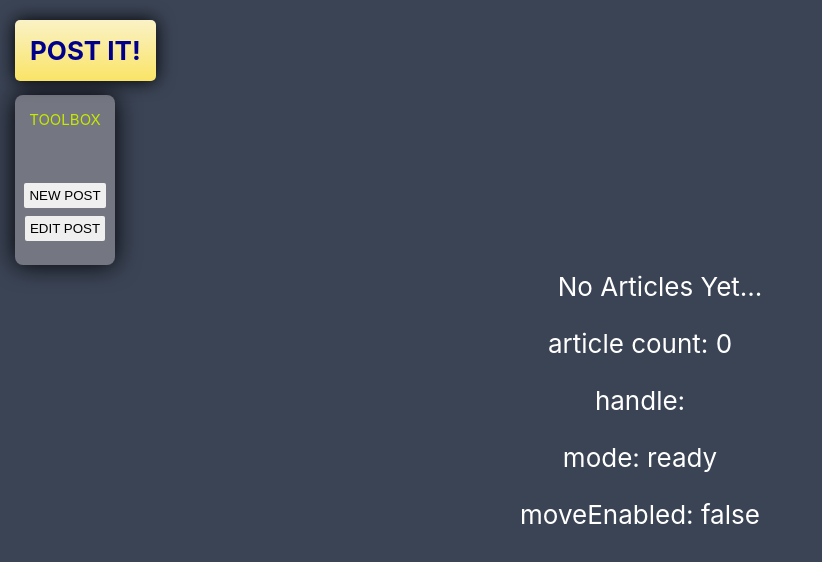
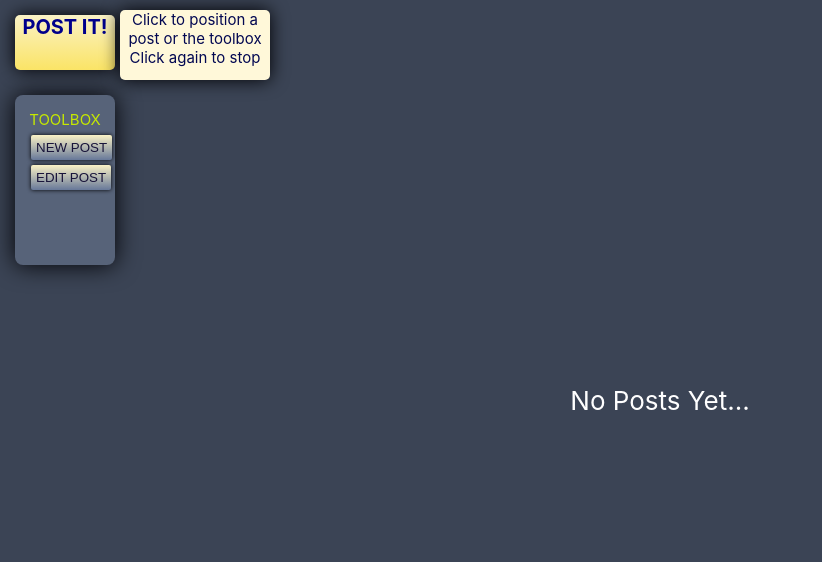
Before and after one commit to R-Cole/post-it-, a React (Create React App) app: page / in a window 1280 px wide. Shown: the top 562 px of the page, without its empty margins (0-822 px from the left). Built offline with nearby package versions, Linux system fonts and the light colour scheme.

Commit message:
added delete note

```diff
--- a/src/App.css
+++ b/src/App.css
@@ -46,7 +46,7 @@ body {
   list-style: none;
 }
 
-.ArticleCount {
+.ArticleId {
   position: absolute;
   top: 3px;
   left: 3px;
@@ -74,7 +74,7 @@ body {
   display: block;
   width: 100px;
   height: 170px;
-  background-color: rgb(116, 118, 129);
+  background-color: #576379;
 }
 
 .toolBoxText {
@@ -92,13 +92,33 @@ body {
 
 }
 
-.button {
+.newPostbutton {
+  color: rgb(24, 20, 58);
+  position: absolute;
+  top: 40px;
+  left: 16px;
   border: none;
   padding: 5px;
   border-radius: 2px;
+  background-image: linear-gradient(rgb(250, 242, 198),rgb(103, 120, 153));
+  filter: drop-shadow(0 0 0.12rem rgb(1, 1, 2));
+}
+
+
+.editPostbutton {
+  color: rgb(24, 20, 58);
+  position: absolute;
+  top: 70px;
+  left: 16px;
+  border: none;
+  padding: 5px;
+  border-radius: 2px;
+  background-image: linear-gradient(rgb(250, 242, 198),rgb(103, 120, 153));
+  filter: drop-shadow(0 0 0.12rem rgb(1, 1, 2));
 }
 
 .submitFormButton{
+  color: rgb(24, 20, 58);
   border-radius: 5px;
   font-size: 20px;
   position: absolute;
@@ -107,9 +127,12 @@ body {
   padding: 10px;
   border-radius: 2px;
   margin-left: -120px;
+  background-image: linear-gradient(rgb(250, 242, 198),rgb(103, 120, 153));
+  filter: drop-shadow(0 0 0.12rem rgb(1, 1, 2));
 }
 
 .deleteFormButton{
+  color: rgb(226, 0, 0);
   border-radius: 5px;
   font-size: 20px;
   position: absolute;
@@ -118,6 +141,8 @@ body {
   padding: 10px;
   border-radius: 2px;
   margin-left: 30px;
+  background-image: linear-gradient(rgb(250, 242, 198),rgb(103, 120, 153));
+  filter: drop-shadow(0 0 0.12rem rgb(1, 1, 2));
 }
 
 .AddArticleContainer {
@@ -176,14 +201,51 @@ body {
 .HeadlineContainer {
   z-index: +1;
   position: absolute;
-  padding: 15px;
-  top: -15px;
+  top: 15px;
   left: 15px;
+  width: 100px;
+  height: 55px;
+  font-size: 20px;
+  font-weight: bold;
+  vertical-align: middle;
   filter: drop-shadow(0 0 0.55rem rgb(1, 1, 2));
   border-radius: 5px;
   background-image: linear-gradient(rgb(250, 242, 198),rgb(250, 228, 102));
   /* background-color: rgb(250, 234, 143); */
   color: darkblue;
+}
+
+
+.InstructHover {
+  z-index: +1;
+  visibility: visible;
+  color: black;
+  position: absolute;
+  top: 0px;
+  left: 0px;
+  height: 80px;
+  width: 150px;
+}
+
+.InstructHover:hover .InstructText{
+  font-size: 15px;
+  visibility: visible;
+  border-radius: 5px;
+  color: rgb(3, 8, 82);
+  background-color: rgb(255, 248, 217);
+  position: absolute;
+  filter: drop-shadow(0 0 0.55rem rgb(1, 1, 2));
+  top: 10px;
+  left: 120px;
+  height: 70px;
+  width: 150px;
+}
+
+.InstructText {
+  visibility: hidden;
+  background-color: white;
+  color: black;
+  width: 300px;
 }
 
 
@@ -196,8 +258,6 @@ body {
   width: auto;
   height: auto;
 }
-
-
 
 .titleInput {
   font-style: bold;
--- a/src/actions/action.js
+++ b/src/actions/action.js
@@ -1,11 +1,9 @@
 
-//define action type variable -- a safegaurd
+//ADD article
 export const ADD_ARTICLE = 'ADD_ARTICLE';
 
-//define action function
 export function addArticle(payload){
 
-  //send command (type) to reducer along with data(payload)
   return {
 
     type:'ADD_ARTICLE',
@@ -15,7 +13,7 @@ export function addArticle(payload){
 
 }
 
-
+//EDIT article
 export const EDIT_ARTICLE = 'EDIT_ARTICLE';
 
 export function editArticle(payload,handle){
@@ -29,3 +27,17 @@ export function editArticle(payload,handle){
   }
 
 }
+
+//DELETE article
+export const DELETE_ARTICLE = 'DELETE_ARTICLE';
+
+export function deleteArticle(handle){
+
+  return {
+
+    type: DELETE_ARTICLE,
+    handle: handle
+  }
+
+
+}
--- a/src/components/Display.js
+++ b/src/components/Display.js
@@ -3,7 +3,7 @@ import { connect } from 'react-redux';
 import List from './List';
 import ToolBox from '../components/ToolBox';
 import AddArticleForm from '../components/AddArticleForm';
-import { addArticle, editArticle } from '../actions/action';
+import { addArticle, editArticle, deleteArticle } from '../actions/action';
 import HandCursor from '../assets/images/hand.png';
 
 const root = document.querySelector(':root');
@@ -26,7 +26,6 @@ export class Display extends React.Component {
       moveElement: null,
       mode: 'ready',
       showAddArticle: false,
-      articleCount: 0,
       moveEnabled: false,
       editAdd_X: null,
       editAdd_Y: null
@@ -41,11 +40,21 @@ export class Display extends React.Component {
 
   editArticle = () => {
 
-    console.log('edit article select...');
+    if(this.state.mode === 'ready' && this.props.articles.length > 0){
 
       this.setState({
         mode: 'select'
       })
+
+    }
+    else {
+
+      this.setState({
+        moveEnabled: false,
+        moveElement: null,
+      })
+
+    }
 
   }
 
@@ -55,11 +64,17 @@ export class Display extends React.Component {
     //ADD a new article
     if(this.state.mode === 'add'){
 
-      let addCount = this.state.articleCount + 1;
+      let id = 1;
+
+      if(this.props.articles.length > 0){
+
+        id = this.props.articles[this.props.articles.length - 1].articleId + 1;
+
+      }
 
       const newArticle = {
 
-        articleCount: addCount,
+        articleId: id,
         title: values.title,
         content: values.content,
         author: values.author
@@ -71,7 +86,6 @@ export class Display extends React.Component {
        //for the article counter...
        this.setState({
         mode: 'ready',
-        articleCount: addCount,
         showAddArticle: false,
         moveEnabled: false
       })
@@ -89,9 +103,9 @@ export class Display extends React.Component {
       let newArticle_X = parseInt(root.style.getPropertyValue(`--toolBoxLeft`)) + 135;
       let newArticle_Y = parseInt(root.style.getPropertyValue(`--toolBoxTop`)) - 35;
 
-      //set start place for new article based on the efault toolbox coords
-      root.style.setProperty(`--articleLeft${this.state.articleCount}`,`${newArticle_X}px`);
-      root.style.setProperty(`--articleTop${this.state.articleCount}`,`${newArticle_Y}px`);
+      //set start place for new article based on the default toolbox coords
+      root.style.setProperty(`--articleLeft${id}`,`${newArticle_X}px`);
+      root.style.setProperty(`--articleTop${id}`,`${newArticle_Y}px`);
       root.style.setProperty('--cursorHand','auto');
 
     }
@@ -103,7 +117,7 @@ export class Display extends React.Component {
 
       const editedArticle = {
 
-        articleCount: handle + 1,
+        articleId: handle,
         title: values.title,
         content: values.content,
         author: values.author
@@ -140,6 +154,13 @@ export class Display extends React.Component {
 
   deleteForm = () => {
 
+    //dispatch delete action if note exists
+    if(this.state.mode === 'edit'){
+
+      this.props.dispatch(deleteArticle(this.state.moveElement));
+
+    }
+
     //for the article counter...
     this.setState({
       mode: 'ready',
@@ -147,11 +168,12 @@ export class Display extends React.Component {
       moveEnabled: false
     })
 
-
   }
 
   //Open the add article form
   newArticle = () => {
+
+    if(this.state.mode === 'ready'){
 
       root.style.setProperty('--cursorHand','auto');
 
@@ -172,6 +194,8 @@ export class Display extends React.Component {
 
     }
 
+  }
+
   //enable movement or select article in EDIT mode
   clickToEnable(e,handle){
 
@@ -186,8 +210,6 @@ export class Display extends React.Component {
       this.setState({
         moveElement: null,
         moveEnabled: false,
-
-
       })
     }
     //ON
@@ -196,7 +218,6 @@ export class Display extends React.Component {
       this.setState({
         moveElement: handle,
         moveEnabled: true
-
       })
 
     }
@@ -204,14 +225,13 @@ export class Display extends React.Component {
     //select post to edit
     if(this.state.mode === 'select'){
 
-      console.log('handle: ',handle);
+      console.log('select handle: ',handle);
 
       this.setState({
         mode: 'edit',
         moveElement: handle,
         moveEnabled: false,
         showAddArticle: true
-
       })
 
       //put add article form on top of current selection
@@ -291,19 +311,24 @@ export class Display extends React.Component {
 
     if(this.state.mode === 'edit'){
 
+      //find article matching the articleId
       let handle = this.state.moveElement;
-      theArticle  = this.props.articles[handle];
+      theArticle = this.props.articles.find((item) => {
+
+        if(item.articleId === handle){return { item }}
+
+      })
+
+      console.log('theArticle >>',theArticle);
 
     }
     else {
-
       theArticle  = {
-        articleCount: this.state.articleCount,
+        articleId: null,
         title: null,
         content: null,
         author: null
       }
-
     }
 
     return(
@@ -318,7 +343,7 @@ export class Display extends React.Component {
           <AddArticleForm
             onSubmit={this.submitForm}
             deleteForm={this.deleteForm}
-            articleCount={this.state.moveElement}
+            articleCount={this.props.articles.length}
             mode={this.state.mode}
             handle={this.state.moveElement}
             articles={this.props.articles}
@@ -329,11 +354,14 @@ export class Display extends React.Component {
           newArticle={this.newArticle}
           editArticle={this.editArticle}
           clickToEnable={this.clickToEnable}/>
-        <h4 className='HeadlineContainer' >POST IT! </h4>
-        <p>article count: {this.state.articleCount}</p>
+        <div className='HeadlineContainer'>POST IT!</div>
+        <div className = 'InstructHover'>
+          <span className = 'InstructText'>Click to position a post or the toolbox<br/>Click again to stop</span>
+        </div>
+        {/* <p>local article count: {this.props.articles.length}</p>
         <p>handle: {this.state.moveElement}</p>
         <p>mode: {this.state.mode}</p>
-        <p>moveEnabled: {(this.state.moveEnabled)? 'true': 'false'}</p>
+        <p>moveEnabled: {(this.state.moveEnabled)? 'true': 'false'}</p> */}
 
       </div>
 
--- a/src/components/List.js
+++ b/src/components/List.js
@@ -16,32 +16,31 @@ export class List extends React.Component {
     render() {
 
       const theArticleList = this.props.articles.length === 0
-      ? 'No Articles Yet...'
+      ? 'No Posts Yet...'
       : this.props.articles.map((item,index) => {
 
-        let handle = index;
-        posStyle[index] = {
+        let handle = item.articleId;
+
+        posStyle[handle] = {
           position: 'absolute',
-          top: `var(--articleTop${index})`,
-          left: `var(--articleLeft${index})`,
-          zIndex: `var(--articleZindex${index})`
+          top: `var(--articleTop${handle})`,
+          left: `var(--articleLeft${handle})`,
+          zIndex: `var(--articleZindex${handle})`
         }
 
         return (
 
         <li
-          style={posStyle[index]}
-          key= {index}
+          style={posStyle[handle]}
+          key= {handle}
           className='Article'
           onClick={(e)=>this.props.clickToEnable(e,handle)}>
-          <span className='ArticleCount'>
-            #{item.articleCount}
+          <span className='ArticleId'>
+            #{item.articleId}
           </span>
            <div>
             <span className='ArticleTitle'>{item.title}</span>
-            <br className='smallLineBreak'></br>
             <p className='ArticleContent'>{item.content}</p>
-            <br className='smallLineBreak'></br>
             <span className='ArticleBy'>posted by {item.author}</span>
           </div>
         </li>
--- a/src/components/ToolBox.js
+++ b/src/components/ToolBox.js
@@ -8,9 +8,8 @@ function ToolBox(props) {
 
       <div className='toolBoxContainer' onClick={(e)=>props.clickToEnable(e,handle)}>
        <p className='toolBoxText'>TOOLBOX</p>
-       <br/>
-       <button className='button' onClick={(e)=> props.newArticle()}>NEW POST</button>
-       <button className='button' onClick={(e)=> props.editArticle()}>EDIT POST</button>
+       <button className='newPostbutton' onClick={(e)=> props.newArticle()}>NEW POST</button>
+       <button className='editPostbutton' onClick={(e)=> props.editArticle()}>EDIT POST</button>
       </div>
 
 
--- a/src/reducers/reducer.js
+++ b/src/reducers/reducer.js
@@ -1,5 +1,5 @@
 //import action
-import { ADD_ARTICLE, EDIT_ARTICLE } from '../actions/action';
+import { ADD_ARTICLE, EDIT_ARTICLE, DELETE_ARTICLE } from '../actions/action';
 
 //set initial state
 const initialState = {
@@ -11,13 +11,15 @@ const initialState = {
 //reducer function
 function randyReducer(state = initialState, action) {
 
+  const newArticles = state.articles.concat(action.payload);
+
   //Add article to articles array
   if(action.type === ADD_ARTICLE){
 
     //Object assign creates a new object to avoid object mutation
     return Object.assign({}, state, {
 
-      articles: state.articles.concat(action.payload) //concat adds payload data to the existing state
+      articles: newArticles //concat adds payload data to the existing state
 
     });
 
@@ -26,9 +28,9 @@ function randyReducer(state = initialState, action) {
   //REPLACE article with edited article
   if(action.type === EDIT_ARTICLE){
 
-    const newArticles = state.articles.map((item,index)=>{
+    const newArticles = state.articles.map((item) => {
 
-      if(index === action.handle){
+      if(item.articleId === action.handle){
 
         return action.payload
 
@@ -49,6 +51,26 @@ function randyReducer(state = initialState, action) {
 
   }
 
+  //DELETE article by handle
+  if(action.type === DELETE_ARTICLE){
+
+    console.log('index? ',action.handle);
+
+    const newArticles = state.articles.filter(item => item.articleId !== action.handle);
+
+    console.log('old Articles ',state.articles);
+    console.log('new Articles ',newArticles);
+
+    return Object.assign({}, state, {
+
+      articles: newArticles
+
+    })
+
+
+  }
+
+
   //if no action command is matched then just return the existing state
   else return state;
 }
--- a/src/store.js
+++ b/src/store.js
@@ -2,7 +2,7 @@ import { createStore, combineReducers } from 'redux';
 import { reducer as form } from 'redux-form';
 
 import randyReducer from '../src/reducers/reducer';
-import randyFormReducer from '../src/reducers/randyFormReducer';
+//import randyFormReducer from '../src/reducers/randyFormReducer';
 
 const reducer = combineReducers({ randyReducer, form: form });
 
```
Also changed, not shown: src/reducers/randyFormReducer.js (deleted). Lines whose indentation alone changed are shown as unchanged.
